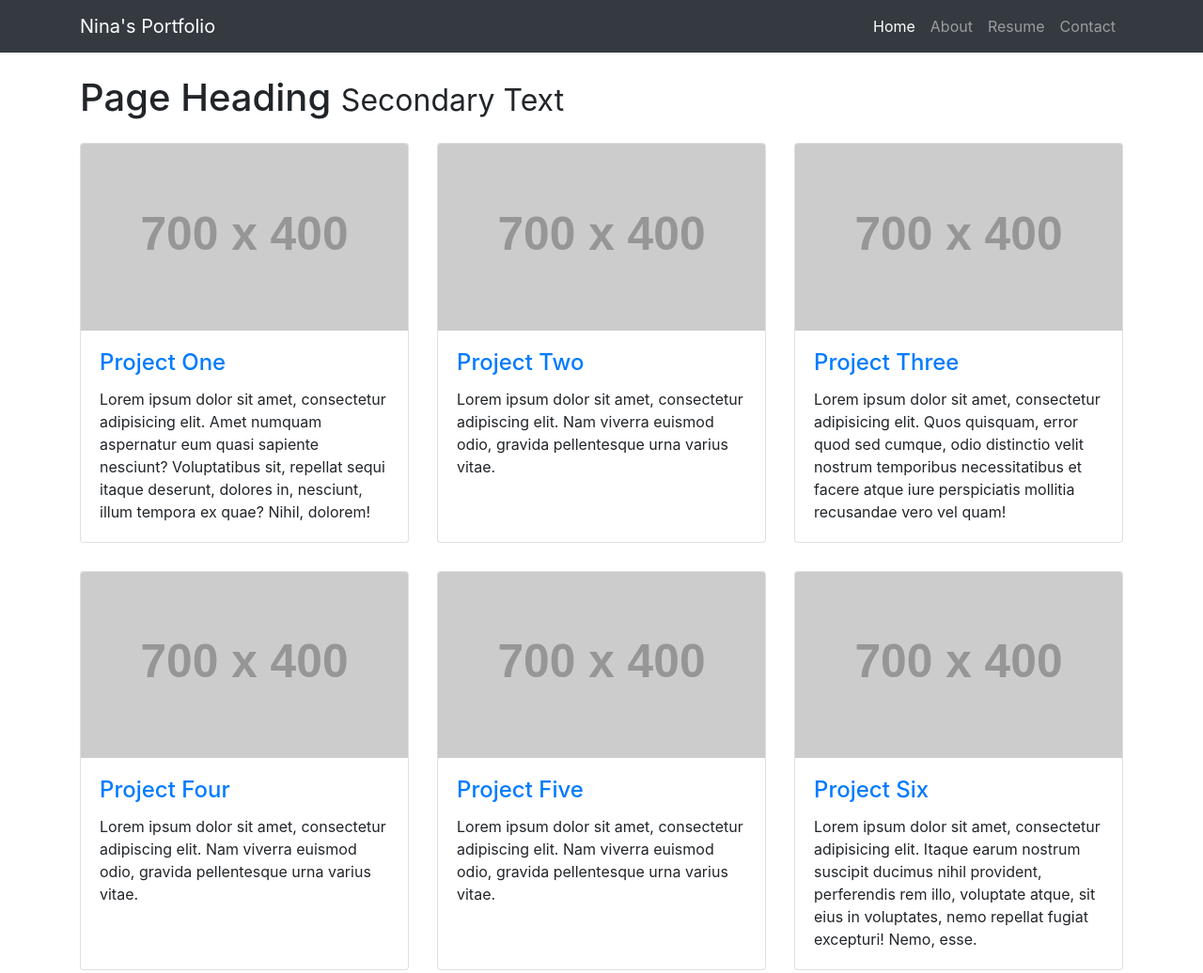
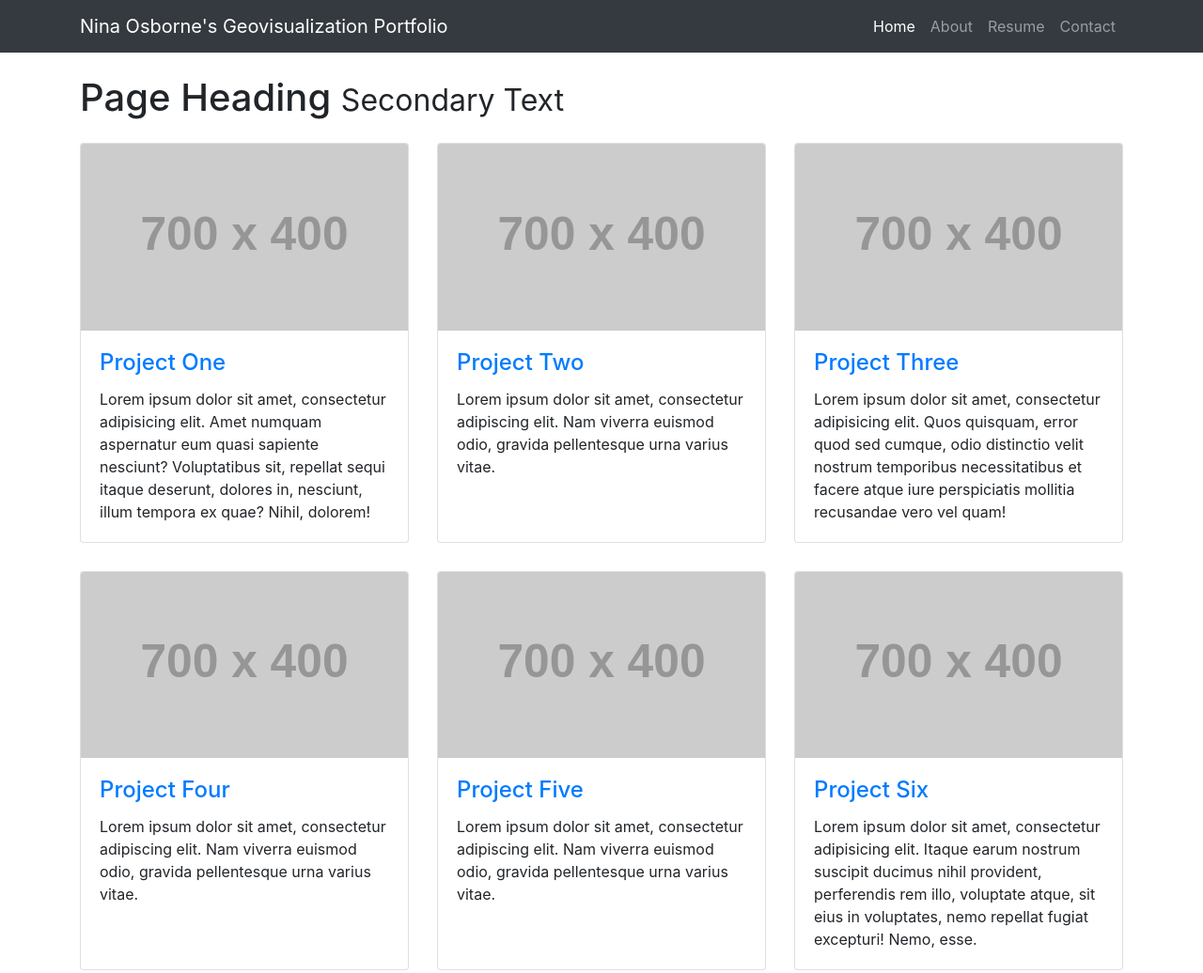
Before and after one commit to geog3540/ncosborne, a website: page index.html in a window 1280 px wide. Shown: the top 1036 px of the page at 94% size. Drawn offline with Linux system fonts and the light colour scheme; placeholder pictures from the web are drawn by us.

Commit message:
Update index.html

```diff
--- a/index.html
+++ b/index.html
@@ -8,7 +8,7 @@
     <meta name="description" content="">
     <meta name="author" content="">
 
-    <title> Nina Osborne's Geovisualization Portfolio </title>
+    <title> Nina's Portfolio </title>
 
     <!-- Bootstrap core CSS -->
     <link href="vendor/bootstrap/css/bootstrap.min.css" rel="stylesheet">
@@ -23,7 +23,7 @@
     <!-- Navigation -->
     <nav class="navbar navbar-expand-lg navbar-dark bg-dark fixed-top">
       <div class="container">
-        <a class="navbar-brand" href="#"> Nina's Portfolio </a>
+        <a class="navbar-brand" href="#"> Nina Osborne's Geovisualization Portfolio </a>
         <button class="navbar-toggler" type="button" data-toggle="collapse" data-target="#navbarResponsive" aria-controls="navbarResponsive" aria-expanded="false" aria-label="Toggle navigation">
           <span class="navbar-toggler-icon"></span>
         </button>
```
